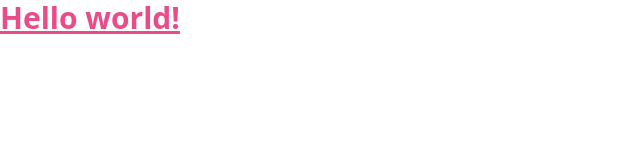
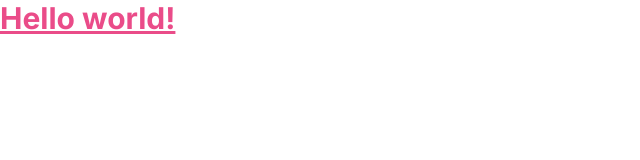
Before and after one commit to Adham-Niazy/YouTube-Gallery, a SvelteKit app: page / in a window 1280 px wide. Shown: the top 160 px of the page, without its empty margins (0-640 px from the left). Built offline with nearby package versions, Linux system fonts and the light colour scheme.

Commit message:
Importing needed font files + adding global styling

```diff
--- a/src/app.css
+++ b/src/app.css
@@ -1,3 +1,14 @@
+@import url('https://fonts.googleapis.com/css2?family=Fira+Code:wght@300;400;500;600;700&family=Inter:wght@100;200;300;400;500;600;700;800;900&display=swap');
+
 @tailwind base;
 @tailwind components;
 @tailwind utilities;
+
+* {
+	box-sizing: inherit;
+}
+
+body {
+	font-family: Inter;
+	box-sizing: border-box;
+}
```
